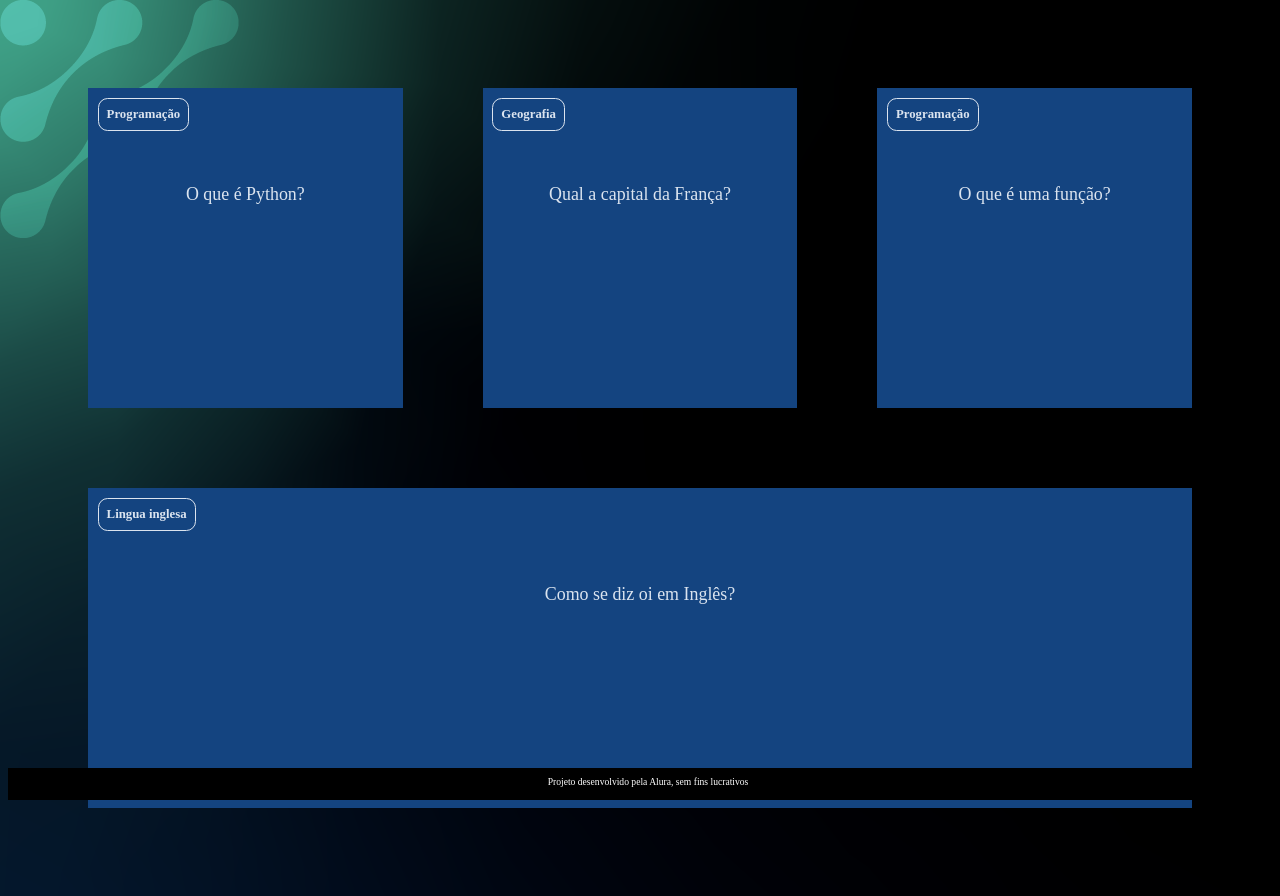
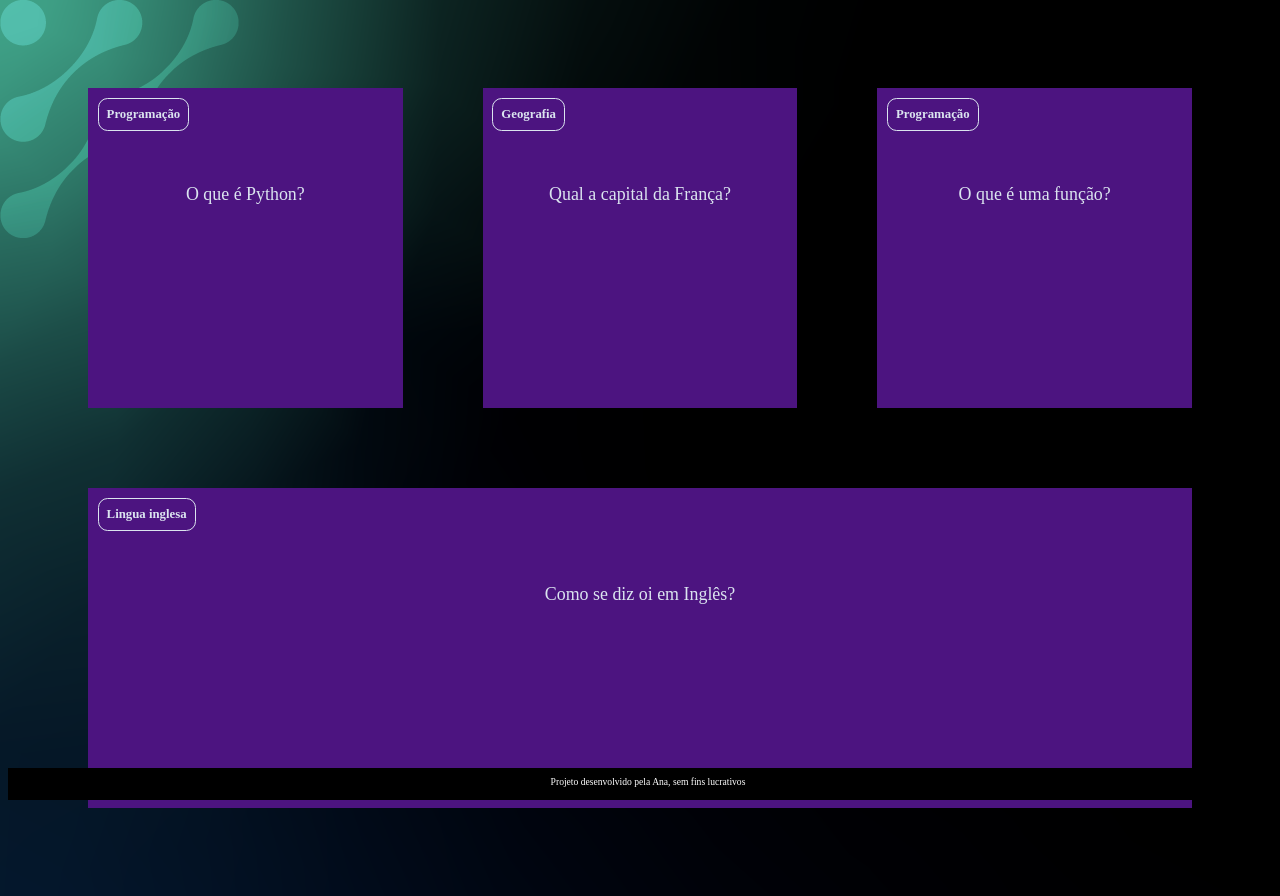
Before and after one commit to AnaMesquitaF/4BIM--Projeto3-TEC, a plain HTML site: page index.html in a window 1280 px wide. Drawn offline with Linux system fonts and the light colour scheme.

Commit message:
CorDeFundo

```diff
--- a/assets/style.css
+++ b/assets/style.css
@@ -1,6 +1,6 @@
 :root {
     --text-color: #DBE4EF;
-    --card-front-color: #144480;
+    --card-front-color: #4c1480;
     --card-back-color: #00F4BF;
 }
 
@@ -77,7 +77,7 @@ body {
 
 .cartao__conteudo__resposta {
     transform: rotateY(180deg);
-    background-color: rgba(0, 244, 191, 0.2);
+    background-color: rgba(25, 128, 212, 0.781);
     border: 4px solid var(--card-back-color);
 }
 
--- a/index.html
+++ b/index.html
@@ -23,7 +23,7 @@
         </section>
     </main>
     <footer>
-        <p>Projeto desenvolvido pela Alura, sem fins lucrativos</p>
+        <p>Projeto desenvolvido pela Ana, sem fins lucrativos</p>
     </footer>
     <script src="app.js"></script>
     <script src="perguntas.js"></script>
```
